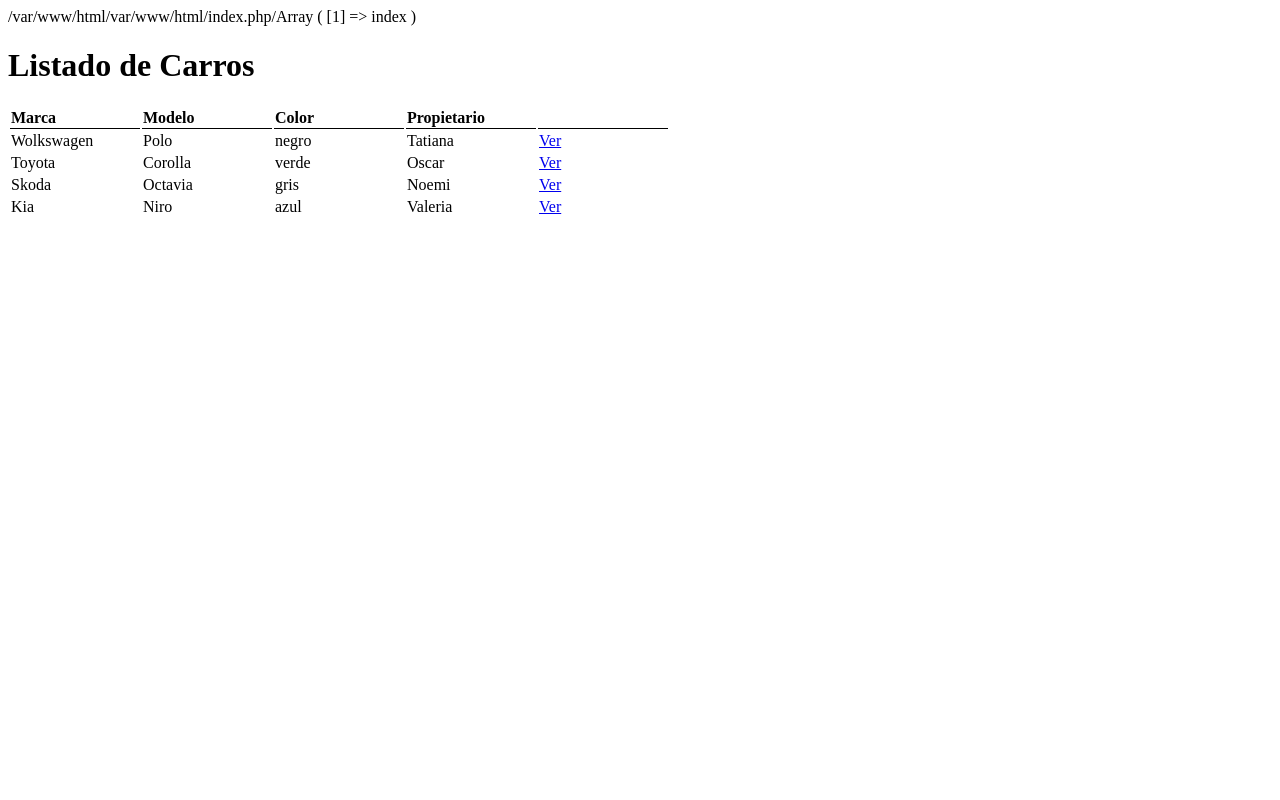
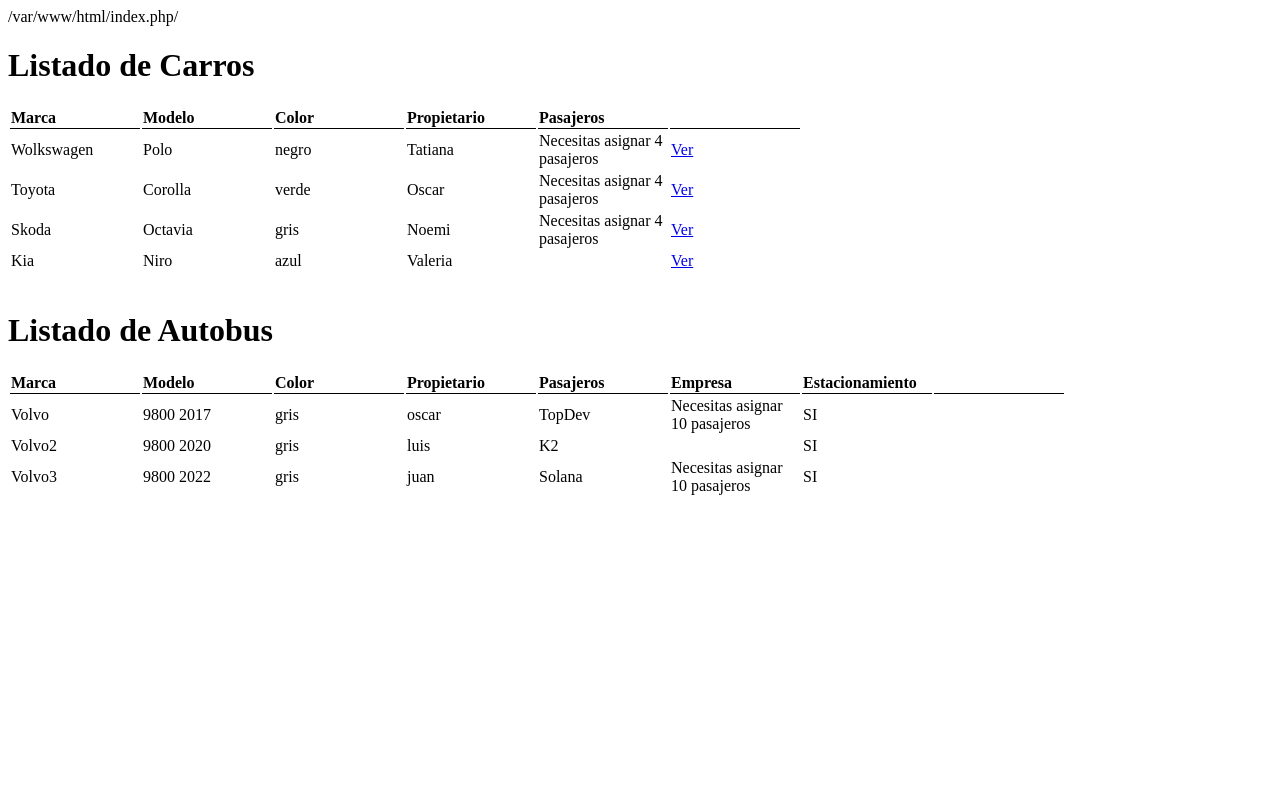
Before and after one commit to oscarescalando/php-poo, a PHP site: page /index in a window 1280 px wide. Run offline with PHP 8.4, Linux system fonts and the light colour scheme; data that the repository does not hold is empty.

Commit message:
vista Autobus

```diff
--- a/Controller/CarrosController.php
+++ b/Controller/CarrosController.php
@@ -25,6 +25,12 @@ class CarrosController {
             4 => new Vehiculo("Kia","Niro","azul","Valeria")
         ];
 
+        $this->autobus = [
+            1 => new Autobus("Volvo","9800 2017","gris","oscar","TopDev"),
+            2 => new Autobus("Volvo2","9800 2020","gris","luis","K2"),
+            3 => new Autobus("Volvo3","9800 2022","gris","juan","Solana"),
+        ];
+
     }
 
 
@@ -32,6 +38,7 @@ class CarrosController {
 
         //Asigno los coches a una variable que estará esperando la vista
         $rowset = $this->carros;
+        $rowBus = $this->autobus;
 
         //Le paso los datos a la vista
         require("View/index.php");
--- a/View/index.php
+++ b/View/index.php
@@ -17,6 +17,7 @@
         <th>Modelo</th>
         <th>Color</th>
         <th>Propietario</th>
+        <th>Pasajeros</th>
         <th></th>
     </tr>
     <?php
@@ -30,8 +31,44 @@
             <td><?php echo $row->modelo ?></td>
             <td><?php echo $row->color ?></td>
             <td><?php echo $row->propietario ?></td>
+
+            <td><?php echo $row->setPasajeros($i); ?></td>
             <td><a href='ver/<?php echo $i; ?>'>Ver</a></td>
         </tr>
 
      <?php endforeach; ?>
 </table>
+<br>
+<h1>Listado de Autobus</h1>
+
+<table>
+    <tr>
+        <th>Marca</th>
+        <th>Modelo</th>
+        <th>Color</th>
+        <th>Propietario</th>
+        <th>Pasajeros</th>
+        <th>Empresa</th>
+        <th>Estacionamiento</th>
+        <th></th>
+    </tr>
+    <?php
+        $i = 0;
+        foreach ($rowBus as $row):
+        $i++;
+        ?>
+
+        <tr>
+            <td><?php echo $row->marca ?></td>
+            <td><?php echo $row->modelo ?></td>
+            <td><?php echo $row->color ?></td>
+            <td><?php echo $row->propietario ?></td>
+            <td><?php echo $row->empresa ?></td>
+            <td><?php echo $row->setPasajeros($i+8); ?></td>
+            <td><?php echo ($row->puedeAparcar("superficie")) ? 'SI'  :'NO'; ?></td>
+
+            <td></td>
+        </tr>
+
+     <?php endforeach; ?>
+</table>
--- a/index.php
+++ b/index.php
@@ -1,25 +1,24 @@
 <?php
-ini_set('display_errors', 1);
-ini_set('display_startup_errors', 1);
-error_reporting(E_ALL);
+//ini_set('display_errors', 1);
+//ini_set('display_startup_errors', 1);
+//error_reporting(E_ALL);
+
+error_reporting(0);
 
 use Controller\CarrosController;
 
-//require("./Controller/CarrosController.php");
-//Instancio el controlador
 
+
+//Autoload de todas las clases
 spl_autoload_register(function($clase) {
     require_once str_replace('\\','/',$clase).'.php';
 });
 
+//Instancio el controlador
 $controller = new CarrosController;
 
 //Ruta de la home
-
 $dir = realpath(dirname(__FILE__));
-
-echo $dir;
-
 $home = $dir."/index.php/";
 
 echo $home;
@@ -30,10 +29,10 @@ $ruta = str_replace($home, "", $_SERVER["REQUEST_URI"]);
 //Creo el array de ruta (filtrando los vacíos)
 $array_ruta = array_filter(explode("/", $ruta));
 
-print_r($array_ruta );
+//print_r($array_ruta );
 
 //Decido la ruta en función de los elementos del array
-if ($array_ruta[3] == "ver" && is_numeric($array_ruta[4])){
+if ($array_ruta[3] == "carros" && is_numeric($array_ruta[4])){
 
     //Llamo al método ver pasándole la clave que me están pidiendo
     $controller->ver($array_ruta[4]);
```
